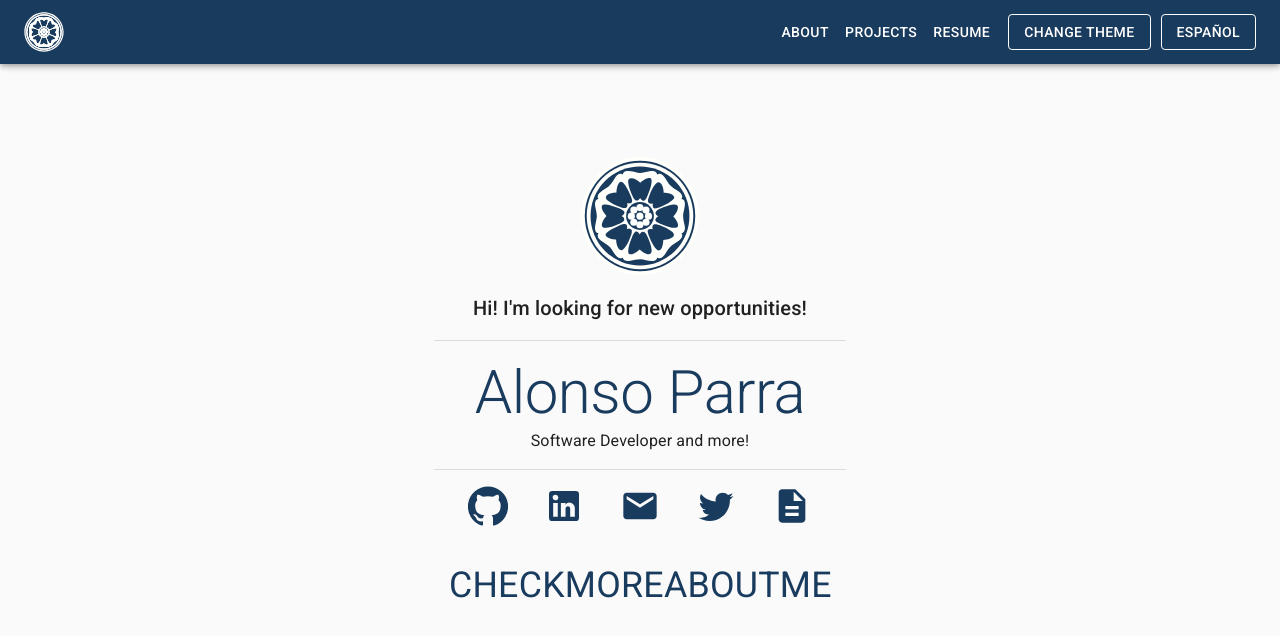
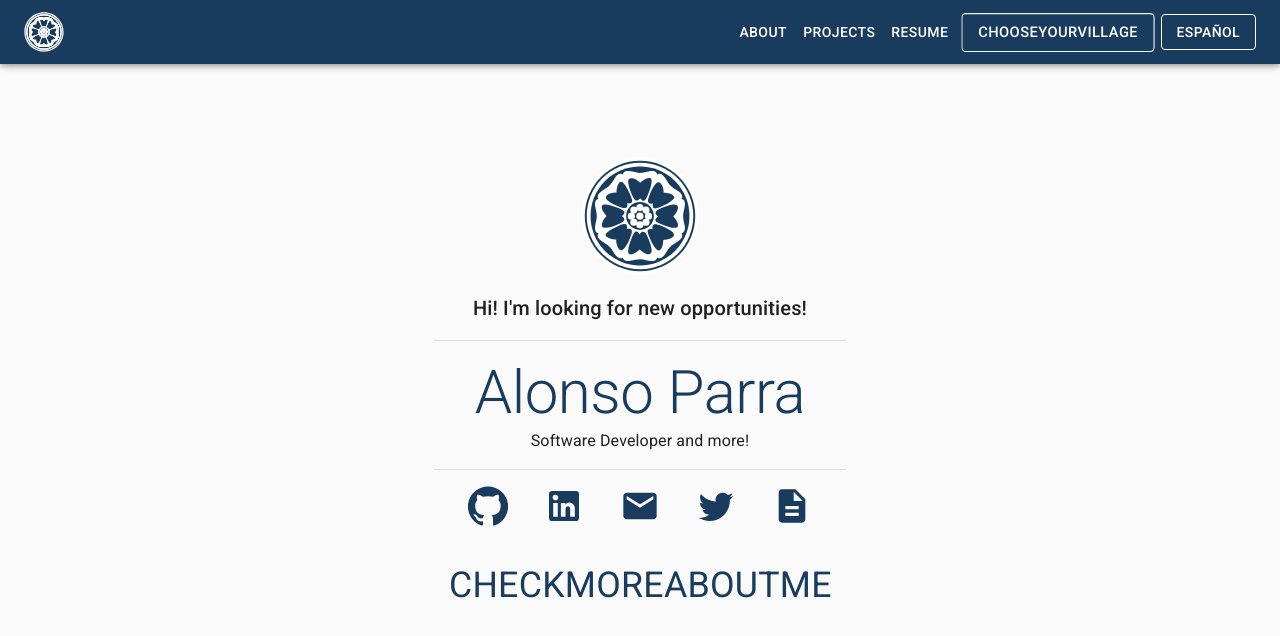
Before and after one commit to alonsogchparra/react-alonso-protfolio, a React (Create React App) app: page / in a window 1280 px wide. Shown: the top 636 px of the page. Built offline with nearby package versions, Linux system fonts and the light colour scheme.

Commit message:
Animation added on choose your village

```diff
--- a/src/components/Navigation/Navigation.js
+++ b/src/components/Navigation/Navigation.js
@@ -1,8 +1,6 @@
-import React, { useState, useEffect } from "react";
-import { useDispatch, useSelector } from "react-redux";
-import { Link } from "react-router-dom";
 import {
   AppBar,
+  Button,
   CssBaseline,
   Drawer,
   Hidden,
@@ -10,15 +8,18 @@ import {
   List,
   ListItem,
   ListItemText,
-  Toolbar,
-  Button,
+  Toolbar
 } from "@material-ui/core";
+import { makeStyles, useTheme } from "@material-ui/core/styles";
+import CloseIcon from "@material-ui/icons/Close";
 import MenuIcon from "@material-ui/icons/Menu";
-import CloseIcon from "@material-ui/icons/Close";
-import { makeStyles, useTheme } from "@material-ui/core/styles";
+import clsx from "clsx";
+import React, { useEffect, useState } from "react";
+import { useDispatch, useSelector } from "react-redux";
+import { Link } from "react-router-dom";
+import translate from "../../i18n/translate";
 import * as actions from "../../store/actions";
-import translate from "../../i18n/translate";
-import clsx from "clsx";
+
 
 const drawerWidth = 240;
 const useStyles = makeStyles((theme) => ({
@@ -129,7 +130,7 @@ const Navigation = () => {
         </Link>
         <ListItem button>
           <ListItemText
-            primary={translate("changeTheme")}
+            primary={translate("chooseYourVillage")}
             onClick={() => effectsHandler()}
           />
         </ListItem>
@@ -168,23 +169,29 @@ const Navigation = () => {
 
             <div className={classes.buttons}>
               <Link to="/about" className="nav-items">
-                <Button className="nb-items" color="inherit">{translate("about")}</Button>
+                <Button className="nb-items" color="inherit">
+                  {translate("about")}
+                </Button>
               </Link>
               <Link to="/projects" className="nav-items">
-                <Button className="nb-items" color="inherit">{translate("project")}</Button>
+                <Button className="nb-items" color="inherit">
+                  {translate("project")}
+                </Button>
               </Link>
               <Link to="/resume" className="nav-items">
-                <Button className="nb-items" color="inherit">{translate("resume")}</Button>
+                <Button className="nb-items" color="inherit">
+                  {translate("resume")}
+                </Button>
               </Link>
               <Button
                 variant="outlined"
                 color="inherit"
                 style={{ margin: "0 10px" }}
                 onClick={() => effectsHandler()}
-                className="nav-btn"
+                className="nav-btn animate__animated animate__pulse animate__slow animate__infinite"
                 id="changeTheme"
               >
-                {translate("changeTheme")}
+                {translate("chooseYourVillage")}
               </Button>
               <Button
                 variant="outlined"
```
